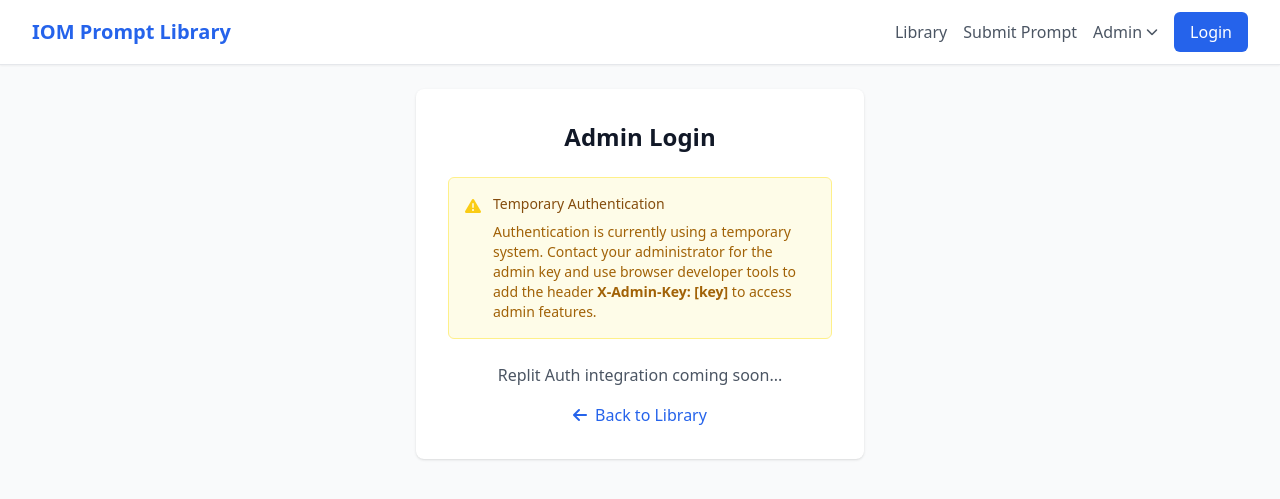
After one commit to iom/Project-Development-Prompt-Library, a FastAPI app: page /auth/login in a window 1280 px wide. The commit adds this page. Shown: the top 499 px of the page. Run offline with FastAPI, Linux system fonts and the light colour scheme; some libraries are stand-ins or nearby versions.

Commit message:
Add admin authentication and initial data seeding for the prompt library
Implements temporary admin authentication using an X-Admin-Key header and introduces seed data loading for categories and prompts upon application startup. Refactors HTMX partials for categories and prompts to use Jinja2 templates.

Replit-Commit-Author: Agent
Replit-Commit-Session-Id: f6bd8fc1-7d66-493e-8ac2-a1d29ce5c3a1
Replit-Commit-Checkpoint-Type: full_checkpoint
Replit-Commit-Screenshot-Url: https://storage.googleapis.com/screenshot-production-us-central1/5f27774c-c4ad-488d-a108-0c7a91a22b3c/f6bd8fc1-7d66-493e-8ac2-a1d29ce5c3a1/8VGKLLN

```diff
--- a/app/main.py
+++ b/app/main.py
@@ -25,6 +25,82 @@ app.include_router(htmx.router)
 def create_db_and_tables():
     SQLModel.metadata.create_all(engine)
 
+    # Check if database is empty and load seed data
+    from sqlmodel import Session, select
+    from app.models import Category, Prompt
+    import json
+    import os
+    from pathlib import Path
+    from slugify import slugify
+
+    with Session(engine) as session:
+        # Check if we have any categories
+        categories_count = len(session.exec(select(Category)).all())
+
+        if categories_count == 0:
+            print("Database is empty. Loading seed data...")
+
+            # Load seed data
+            seed_file = Path("seed/prompts_seed.json")
+            if seed_file.exists():
+                with open(seed_file, 'r', encoding='utf-8') as f:
+                    data = json.load(f)
+
+                category_cache = {}
+
+                for item in data:
+                    category_name = item.get('category', '').strip()
+                    if not category_name:
+                        continue
+
+                    # Get or create category
+                    if category_name not in category_cache:
+                        existing_cat = session.exec(
+                            select(Category).where(Category.name == category_name)
+                        ).first()
+
+                        if existing_cat:
+                            category_cache[category_name] = existing_cat
+                        else:
+                            new_cat = Category(
+                                name=category_name,
+                                slug=slugify(category_name),
+                                description=f"Category for {category_name} prompts"
+                            )
+                            session.add(new_cat)
+                            session.commit()
+                            session.refresh(new_cat)
+                            category_cache[category_name] = new_cat
+
+                    category = category_cache[category_name]
+
+                    # Check if prompt already exists
+                    existing_prompt = session.exec(
+                        select(Prompt).where(
+                            Prompt.title == item['title'],
+                            Prompt.category_id == category.id
+                        )
+                    ).first()
+
+                    if existing_prompt:
+                        continue
+
+                    # Create the prompt
+                    prompt = Prompt(
+                        title=item['title'],
+                        body=item['body'],
+                        category_id=category.id,
+                        status=item.get('status', 'published'),
+                        tags=','.join(item.get('tags', [])) if item.get('tags') else None
+                    )
+
+                    session.add(prompt)
+
+                session.commit()
+                print(f"Loaded {len(data)} prompts into the database")
+            else:
+                print("Seed file not found, skipping seed data loading")
+
 @app.get("/")
 async def root(request: Request):
     return templates.TemplateResponse("library.html", {"request": request})
--- a/app/templates/base.html
+++ b/app/templates/base.html
@@ -19,7 +19,18 @@
                 <div class="flex items-center space-x-4">
                     <a href="/" class="text-gray-600 hover:text-blue-600">Library</a>
                     <a href="/submit" class="text-gray-600 hover:text-blue-600">Submit Prompt</a>
-                    <a href="/admin/dashboard" class="text-gray-600 hover:text-blue-600">Admin</a>
+                    <div class="relative" id="adminMenu">
+                        <button onclick="toggleAdminMenu()" class="text-gray-600 hover:text-blue-600 flex items-center">
+                            Admin <i class="fas fa-chevron-down ml-1 text-xs"></i>
+                        </button>
+                        <div id="adminDropdown" class="absolute right-0 mt-2 w-48 bg-white rounded-md shadow-lg hidden z-10">
+                            <a href="/admin/dashboard" class="block px-4 py-2 text-sm text-gray-700 hover:bg-gray-100">Dashboard</a>
+                            <a href="/admin/submissions" class="block px-4 py-2 text-sm text-gray-700 hover:bg-gray-100">Review Submissions</a>
+                            <div class="px-4 py-2 text-xs text-gray-500 bg-yellow-50 border-t">
+                                Requires admin header
+                            </div>
+                        </div>
+                    </div>
                     <a href="/auth/login" class="bg-blue-600 text-white px-4 py-2 rounded-md hover:bg-blue-700">Login</a>
                 </div>
             </div>
@@ -44,6 +55,20 @@
                 setTimeout(() => msg.remove(), 2000);
             });
         }
+
+        // Admin menu toggle
+        function toggleAdminMenu() {
+            const dropdown = document.getElementById('adminDropdown');
+            dropdown.classList.toggle('hidden');
+        }
+
+        // Close admin menu when clicking outside
+        document.addEventListener('click', function(event) {
+            const adminMenu = document.getElementById('adminMenu');
+            if (!adminMenu.contains(event.target)) {
+                document.getElementById('adminDropdown').classList.add('hidden');
+            }
+        });
     </script>
     {% block scripts %}{% endblock %}
 </body>
--- /dev/null
+++ b/app/templates/login.html
@@ -0,0 +1,35 @@
+{% extends "base.html" %}
+
+{% block title %}Login - IOM Prompt Library{% endblock %}
+
+{% block content %}
+<div class="max-w-md mx-auto">
+    <div class="bg-white rounded-lg shadow p-8">
+        <h1 class="text-2xl font-bold text-gray-900 mb-6 text-center">Admin Login</h1>
+
+        <div class="bg-yellow-50 border border-yellow-200 rounded-md p-4 mb-6">
+            <div class="flex">
+                <div class="flex-shrink-0">
+                    <i class="fas fa-exclamation-triangle text-yellow-400"></i>
+                </div>
+                <div class="ml-3">
+                    <h3 class="text-sm font-medium text-yellow-800">
+                        Temporary Authentication
+                    </h3>
+                    <div class="mt-2 text-sm text-yellow-700">
+                        <p>Authentication is currently using a temporary system. Contact your administrator for the admin key and use browser developer tools to add the header <strong>X-Admin-Key: [key]</strong> to access admin features.</p>
+                    </div>
+                </div>
+            </div>
+        </div>
+
+        <div class="text-center">
+            <p class="text-gray-600 mb-4">Replit Auth integration coming soon...</p>
+            <a href="/" class="inline-flex items-center text-blue-600 hover:text-blue-800">
+                <i class="fas fa-arrow-left mr-2"></i>
+                Back to Library
+            </a>
+        </div>
+    </div>
+</div>
+{% endblock %}
```
Also changed, not shown: app/routers/admin.py (+19 -7 lines), app/routers/htmx.py (+15 -67 lines), app/templates/partials/categories.html (added, +10 -0 lines), app/templates/partials/prompts.html (added, +51 -0 lines), prompts.db.
